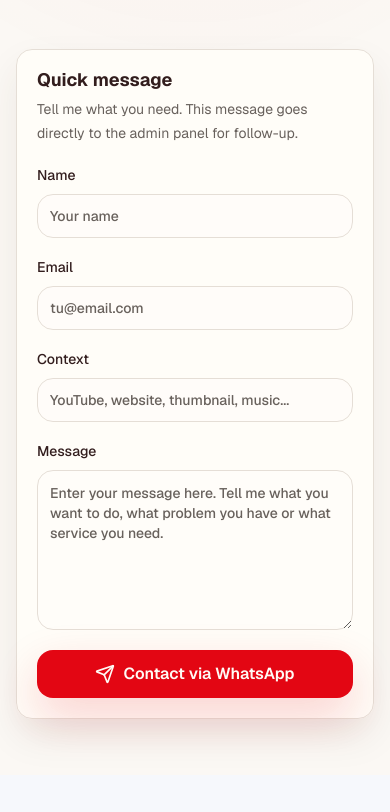
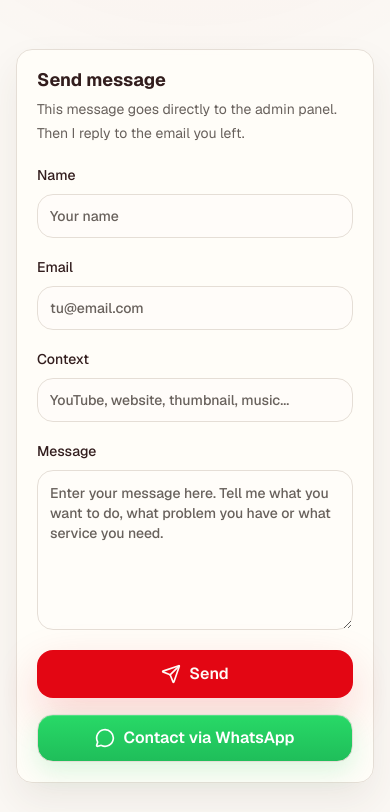
Before and after one commit to aumdevs/aumprodz, a Next.js app: page /contacto in a window 390 px wide. Shown: the part 354-1166 px from the top of the page. Before the commit the page ends 1129 px from the top, so only its background shows below. Built offline with nearby package versions, Linux system fonts and the light colour scheme; no server answers.

Commit message:
Fix contact form actions

```diff
--- a/src/app/(public)/contacto/actions.ts
+++ b/src/app/(public)/contacto/actions.ts
@@ -182,7 +182,7 @@ export async function submitContactMessageAction(
   revalidatePath("/admin/leads");
 
   return {
-    success: "Mensaje enviado. Lo veremos en el panel admin.",
+    success: "Mensaje enviado. Te responderé al correo que dejaste.",
     values: {},
   };
 }
--- a/src/app/(public)/contacto/contact-message-form.tsx
+++ b/src/app/(public)/contacto/contact-message-form.tsx
@@ -18,7 +18,6 @@ export type ContactMessageFormCopy = {
   emailLabel: string;
   messageLabel: string;
   messagePlaceholder: string;
-  mobileSubmit: string;
   nameLabel: string;
   namePlaceholder: string;
   submit: string;
@@ -95,14 +94,7 @@ export function ContactMessageForm({
 
       <Button type="submit" size="lg" disabled={pending}>
         <Send className="size-5" />
-        {pending ? (
-          copy.submitting
-        ) : (
-          <>
-            <span className="sm:hidden">{copy.mobileSubmit}</span>
-            <span className="hidden sm:inline">{copy.submit}</span>
-          </>
-        )}
+        {pending ? copy.submitting : copy.submit}
       </Button>
     </form>
   );
--- a/src/app/(public)/contacto/page.tsx
+++ b/src/app/(public)/contacto/page.tsx
@@ -23,6 +23,7 @@ type ContactCopy = {
   emailButton: string;
   formDescription: string;
   formTitle: string;
+  formWhatsappButton: string;
   message: string;
   title: string;
   whatsappButton: string;
@@ -35,8 +36,9 @@ const contactCopyByLocale: Record<AppLocale, ContactCopy> = {
     badge: "Pale ak AUM",
     emailButton: "Pa email",
     formDescription:
-      "Di m sa ou bezwen. Mesaj la ale dirèk nan panèl admin pou swivi.",
-    formTitle: "Mesaj rapid",
+      "Mesaj sa a ale dirèk nan panèl admin. Apre sa, m ap reponn nan imèl ou kite a.",
+    formTitle: "Voye mesaj",
+    formWhatsappButton: "Kontakte sou WhatsApp",
     message:
       "Ekri ak kontèks: chanèl YouTube, sit entènèt, miniati, videyo, mizik oswa nenpòt sèvis ou vle travay ak AUM PRODZ. Plis mesaj la klè, se plis nou ka avanse vit.",
     title: "Di m sa ou bezwen epi m ap ede w mete pwochen etap la an lòd.",
@@ -50,7 +52,6 @@ const contactCopyByLocale: Record<AppLocale, ContactCopy> = {
       messageLabel: "Mesaj",
       messagePlaceholder:
         "Ekri mesaj ou isit la. Di m sa ou vle fè, pwoblèm ou genyen oswa sèvis ou bezwen.",
-      mobileSubmit: "Kontakte sou WhatsApp",
       nameLabel: "Non",
       namePlaceholder: "Non ou",
       submit: "Voye",
@@ -61,8 +62,9 @@ const contactCopyByLocale: Record<AppLocale, ContactCopy> = {
     badge: "Ponte en contacto",
     emailButton: "Vía email",
     formDescription:
-      "Cuéntame qué quieres decir y te ayudo. Este mensaje llega directo al panel admin.",
-    formTitle: "Mensaje rápido",
+      "Este mensaje llega directo al panel admin. Después respondo al correo que dejaste.",
+    formTitle: "Enviar mensaje",
+    formWhatsappButton: "Contactar vía WhatsApp",
     message:
       "Escríbeme con contexto: canal de YouTube, página web, miniatura, video, música o cualquier servicio que quieras trabajar con AUM PRODZ. Mientras más claro sea el mensaje, más rápido podemos avanzar.",
     title: "Cuéntame qué necesitas y te ayudo a ordenar el próximo paso.",
@@ -76,7 +78,6 @@ const contactCopyByLocale: Record<AppLocale, ContactCopy> = {
       messageLabel: "Mensaje",
       messagePlaceholder:
         "Ingresa tu mensaje aquí. Cuéntame qué quieres hacer, qué problema tienes o qué servicio necesitas.",
-      mobileSubmit: "Contactar vía WhatsApp",
       nameLabel: "Nombre",
       namePlaceholder: "Tu nombre",
       submit: "Enviar",
@@ -87,8 +88,9 @@ const contactCopyByLocale: Record<AppLocale, ContactCopy> = {
     badge: "Contact AUM",
     emailButton: "By email",
     formDescription:
-      "Tell me what you need. This message goes directly to the admin panel for follow-up.",
-    formTitle: "Quick message",
+      "This message goes directly to the admin panel. Then I reply to the email you left.",
+    formTitle: "Send message",
+    formWhatsappButton: "Contact via WhatsApp",
     message:
       "Write with context: YouTube channel, website, thumbnail, video, music or any service you want to work on with AUM PRODZ. The clearer the message, the faster we can move.",
     title: "Tell me what you need and I will help organize the next step.",
@@ -102,7 +104,6 @@ const contactCopyByLocale: Record<AppLocale, ContactCopy> = {
       messageLabel: "Message",
       messagePlaceholder:
         "Enter your message here. Tell me what you want to do, what problem you have or what service you need.",
-      mobileSubmit: "Contact via WhatsApp",
       nameLabel: "Name",
       namePlaceholder: "Your name",
       submit: "Send",
@@ -113,8 +114,9 @@ const contactCopyByLocale: Record<AppLocale, ContactCopy> = {
     badge: "Contacter AUM",
     emailButton: "Par email",
     formDescription:
-      "Dites-moi ce dont vous avez besoin. Le message arrive directement au panel admin pour suivi.",
-    formTitle: "Message rapide",
+      "Ce message arrive directement au panel admin. Ensuite, je réponds à l'email que vous avez laissé.",
+    formTitle: "Envoyer un message",
+    formWhatsappButton: "Contacter via WhatsApp",
     message:
       "Écrivez avec contexte: chaîne YouTube, site web, miniature, vidéo, musique ou tout service à travailler avec AUM PRODZ. Plus le message est clair, plus nous avançons vite.",
     title: "Dites-moi ce dont vous avez besoin et je vous aide à organiser la prochaine étape.",
@@ -128,7 +130,6 @@ const contactCopyByLocale: Record<AppLocale, ContactCopy> = {
       messageLabel: "Message",
       messagePlaceholder:
         "Entrez votre message ici. Dites-moi ce que vous voulez faire, le problème ou le service nécessaire.",
-      mobileSubmit: "Contacter via WhatsApp",
       nameLabel: "Nom",
       namePlaceholder: "Votre nom",
       submit: "Envoyer",
@@ -139,8 +140,9 @@ const contactCopyByLocale: Record<AppLocale, ContactCopy> = {
     badge: "Fale com AUM",
     emailButton: "Por email",
     formDescription:
-      "Conte o que você precisa. Esta mensagem chega direto ao painel admin para acompanhamento.",
-    formTitle: "Mensagem rápida",
+      "Esta mensagem chega direto ao painel admin. Depois respondo no email que você deixou.",
+    formTitle: "Enviar mensagem",
+    formWhatsappButton: "Contactar pelo WhatsApp",
     message:
       "Escreva com contexto: canal de YouTube, site, miniatura, vídeo, música ou qualquer serviço que queira trabalhar com AUM PRODZ. Quanto mais clara a mensagem, mais rápido avançamos.",
     title: "Conte o que você precisa e eu ajudo a organizar o próximo passo.",
@@ -154,7 +156,6 @@ const contactCopyByLocale: Record<AppLocale, ContactCopy> = {
       messageLabel: "Mensagem",
       messagePlaceholder:
         "Digite sua mensagem aqui. Conte o que quer fazer, o problema ou o serviço que precisa.",
-      mobileSubmit: "Contactar pelo WhatsApp",
       nameLabel: "Nome",
       namePlaceholder: "Seu nome",
       submit: "Enviar",
@@ -230,6 +231,19 @@ export default async function ContactPage() {
           </CardHeader>
           <CardContent>
             <ContactMessageForm copy={copy.form} />
+            <a
+              href={whatsappHref}
+              target="_blank"
+              rel="noreferrer"
+              className={cn(
+                buttonVariants({ size: "lg" }),
+                "whatsapp-cta-button mt-4 w-full",
+              )}
+              aria-disabled={!whatsappNumber}
+            >
+              <MessageCircle className="size-5" />
+              {copy.formWhatsappButton}
+            </a>
           </CardContent>
         </Card>
       </div>
```
